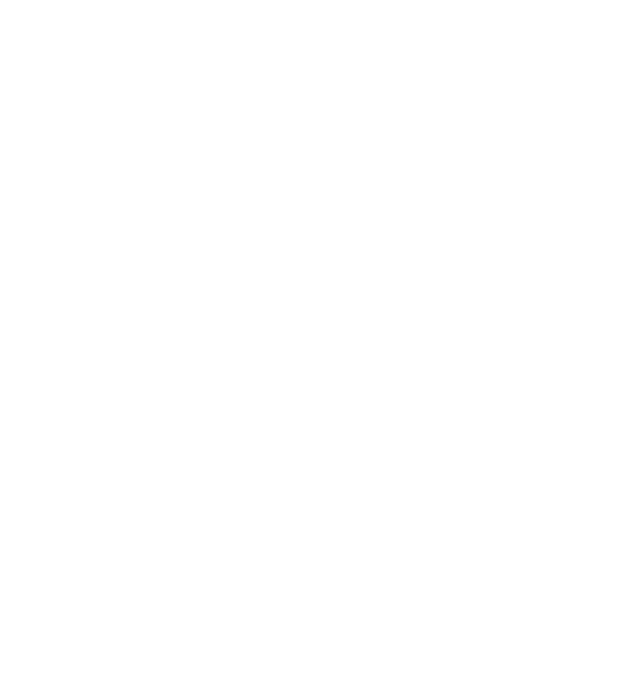
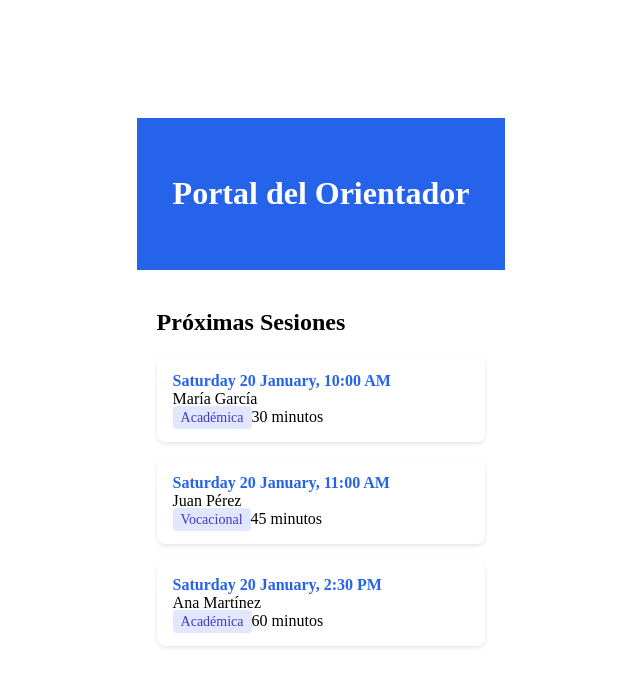
Before and after one commit to Lunix-IHC/vocapp-webapp, an Angular app: page /asignacion-de-orientador in a window 1280 px wide. Before the commit this address led to /. Shown: the top 686 px of the page, without its empty margins (319-959 px from the left). Built offline with nearby package versions, Linux system fonts and the light colour scheme.

Commit message:
Termine con la asignacion del orientador

```diff
--- a/src/app/app.routes.ts
+++ b/src/app/app.routes.ts
@@ -2,9 +2,11 @@ import { Routes } from '@angular/router';
 import { MainComponent } from './main/main.component';
 import { SignUpComponent } from './sign-up/sign-up.component';
 import { RegistroOrientadorComponent } from './registro-orientador/registro-orientador.component';
+import { AsignacionDeOrientadorComponent } from './asignacion-de-orientador/asignacion-de-orientador.component';
 
 export const routes: Routes = [
   { path: '', component: MainComponent },
   { path: 'signup', component: SignUpComponent },
   { path: 'registro-orientador', component: RegistroOrientadorComponent },
+  { path: 'asignacion-de-orientador', component: AsignacionDeOrientadorComponent },
 ];
--- /dev/null
+++ b/src/app/asignacion-de-orientador/asignacion-de-orientador.component.css
@@ -0,0 +1,36 @@
+body {
+  margin: 0;
+  font-family: system-ui, -apple-system, BlinkMacSystemFont, 'Segoe UI', Roboto, Oxygen, Ubuntu, Cantarell, sans-serif;
+  background-color: #f5f5f5;
+}
+
+.container {
+  max-width: 1200px;
+  margin: 0 auto;
+  padding: 20px;
+}
+
+.card {
+  background: white;
+  border-radius: 8px;
+  box-shadow: 0 2px 4px rgba(0,0,0,0.1);
+  padding: 16px;
+  margin-bottom: 16px;
+}
+
+.session-time {
+  color: #2563eb;
+  font-weight: 600;
+}
+
+.student-name {
+  font-weight: 500;
+}
+
+.session-type {
+  background: #e0e7ff;
+  color: #4338ca;
+  padding: 4px 8px;
+  border-radius: 4px;
+  font-size: 0.875rem;
+}
--- /dev/null
+++ b/src/app/asignacion-de-orientador/asignacion-de-orientador.component.html
@@ -0,0 +1,29 @@
+<div class="card">
+    <div class="session-time">
+      {{ session.date | date:'EEEE d MMMM, h:mm a' }}
+    </div>
+    <div class="student-name">
+      {{ session.studentName }}
+    </div>
+    <div>
+      <span class="session-type">{{ session.type }}</span>
+      <span class="duration">{{ session.duration }} minutos</span>
+    </div>
+  </div>
+
+  <div class="container">
+    <h2>Próximas Sesiones</h2>
+    <div *ngFor="let session of sessions">
+      <app-session-card [session]="session"></app-session-card>
+    </div>
+    <p *ngIf="sessions.length === 0">No hay sesiones programadas</p>
+  </div>
+
+  <div>
+    <header style="background: #2563eb; color: white; padding: 1rem;">
+      <div class="container">
+        <h1>Portal del Orientador</h1>
+      </div>
+    </header>
+    <app-sessions-list></app-sessions-list>
+  </div>
--- /dev/null
+++ b/src/app/asignacion-de-orientador/asignacion-de-orientador.component.ts
@@ -0,0 +1,93 @@
+import { Component, Input } from '@angular/core';
+import { CommonModule } from '@angular/common';
+
+interface Session {
+  id: number;
+  studentName: string;
+  date: Date;
+  type: 'Académica' | 'Vocacional' | 'Personal';
+  duration: number;
+}
+
+@Component({
+  styleUrl: './asignacion-de-orientador.component.css',
+  selector: 'app-session-card',
+  standalone: true,
+  imports: [CommonModule],
+  template: `
+  <div class="card">
+    <div class="session-time">
+      {{ session.date | date:'EEEE d MMMM, h:mm a' }}
+    </div>
+    <div class="student-name">
+      {{ session.studentName }}
+    </div>
+    <div>
+      <span class="session-type">{{ session.type }}</span>
+      <span class="duration">{{ session.duration }} minutos</span>
+    </div>
+  </div>
+`
+})
+export class SessionCardComponent {
+  @Input() session!: Session;
+}
+
+@Component({
+  styleUrl: './asignacion-de-orientador.component.css',
+  selector: 'app-sessions-list',
+  standalone: true,
+  imports: [CommonModule, SessionCardComponent],
+  template: `
+    <div class="container">
+      <h2>Próximas Sesiones</h2>
+      <div *ngFor="let session of sessions">
+        <app-session-card [session]="session"></app-session-card>
+      </div>
+      <p *ngIf="sessions.length === 0">No hay sesiones programadas</p>
+    </div>
+  `
+})
+export class SessionsListComponent {
+  sessions: Session[] = [
+    {
+      id: 1,
+      studentName: 'María García',
+      date: new Date('2024-01-20T10:00:00'),
+      type: 'Académica',
+      duration: 30
+    },
+    {
+      id: 2,
+      studentName: 'Juan Pérez',
+      date: new Date('2024-01-20T11:00:00'),
+      type: 'Vocacional',
+      duration: 45
+    },
+    {
+      id: 3,
+      studentName: 'Ana Martínez',
+      date: new Date('2024-01-20T14:30:00'),
+      type: 'Académica',
+      duration: 60
+    }
+  ];
+}
+
+@Component({
+  styleUrl: './asignacion-de-orientador.component.css',
+  selector: 'asignacion-de-orientador',
+  standalone: true,
+  imports: [SessionsListComponent],
+  template: `
+    <div>
+      <header style="background: #2563eb; color: white; padding: 1rem;">
+        <div class="container">
+          <h1>Portal del Orientador</h1>
+        </div>
+      </header>
+      <app-sessions-list></app-sessions-list>
+    </div>
+  `
+})
+export class AsignacionDeOrientadorComponent {}
```
Also changed, not shown: 1 other file (tests, documents, lock files or other folders).
